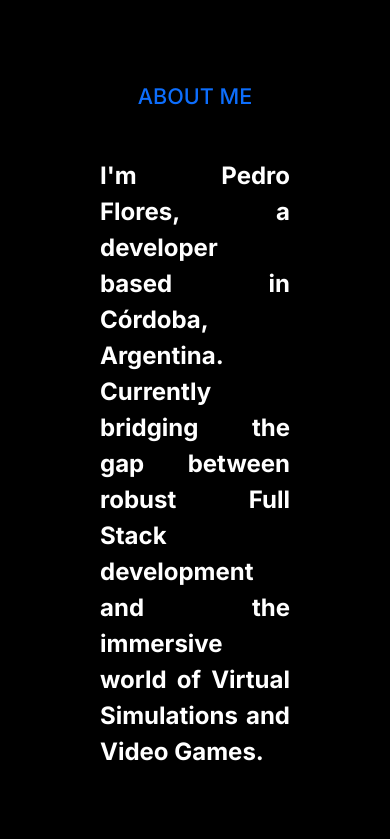
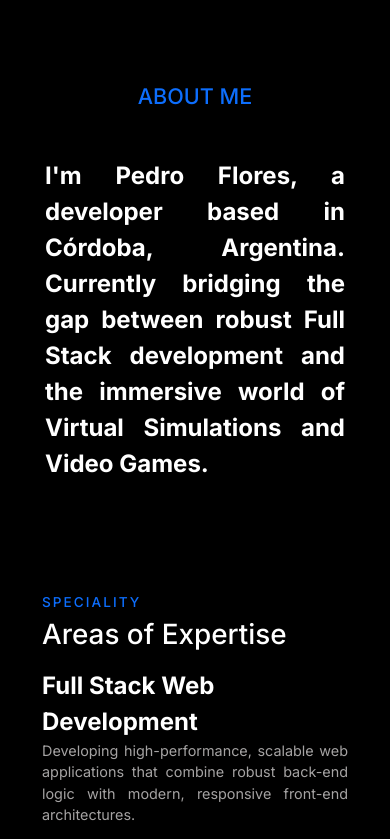
Before and after one commit to xpedrojfloresx/portfolio-pedrojflores, a React (Vite) app: page / in a window 390 px wide. Shown: the part 1156-1995 px from the top of the page. Built offline with nearby package versions, Linux system fonts and the light colour scheme.

Commit message:
fixign about section for phones

```diff
--- a/src/components/About/About.css
+++ b/src/components/About/About.css
@@ -19,7 +19,7 @@
 @media (max-width: 992px) {
     .about-div p{
         font-size: 1.5rem;
+        width: 300px;
         text-align: justify;
-
     }
 }
--- a/src/components/Speciality/Speciality.css
+++ b/src/components/Speciality/Speciality.css
@@ -99,6 +99,7 @@
         padding: 1 1rem;
         margin-left: 10px;
         margin-right: 10px;
+        padding-top: 3rem;
     }
 
     .spec-item {
```
